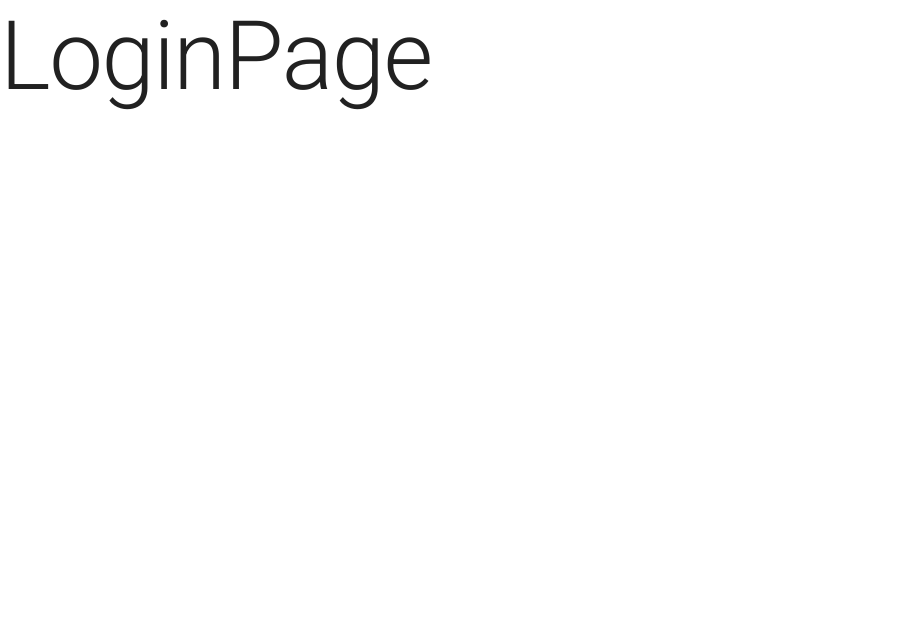
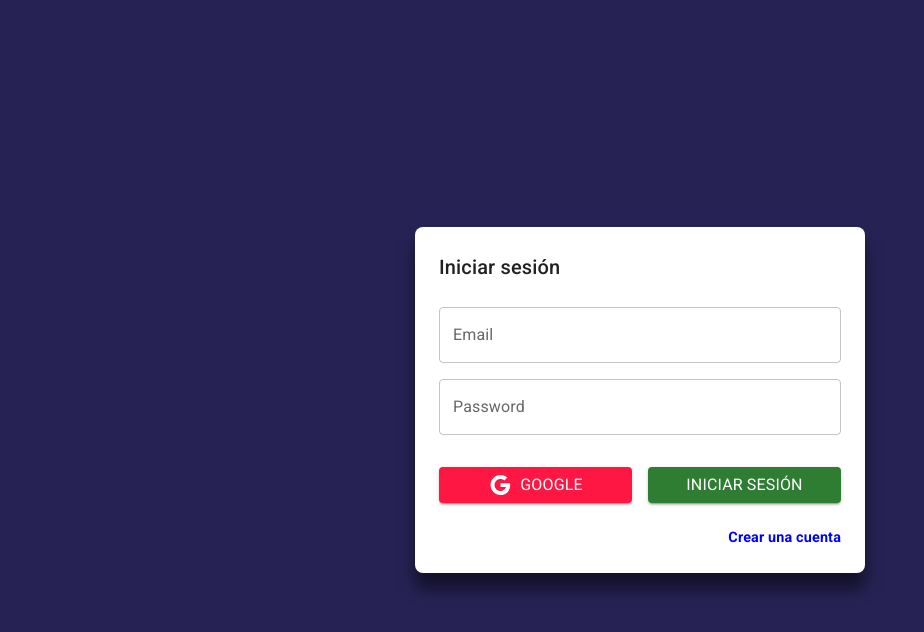
Before and after one commit to fabi4872/app-react, a React (Vite) app: page /auth/login in a window 1280 px wide. Shown: the top 632 px of the page, without its empty margins (0-924 px from the left). Built offline with nearby package versions, Linux system fonts and the light colour scheme.

Commit message:
Avances en proyecto

```diff
--- a/index.html
+++ b/index.html
@@ -8,6 +8,7 @@
       rel="stylesheet"
       href="https://fonts.googleapis.com/css?family=Roboto:300,400,500,700&display=swap"
     />
+    <link rel="stylesheet" href="./src/styles.css">
     <title>App</title>
   </head>
   <body>
--- /dev/null
+++ b/src/auth/layout/AuthBasicTextFields.jsx
@@ -0,0 +1,15 @@
+import { Box, TextField } from '@mui/material';
+
+export const AuthBasicTextFields = ({ type, component, autoComplete, id, name, value, label, variant, placeholder }) => {
+  return (
+    <Box
+      component={ component }
+      xs={ 12 } md={ 6 }
+      sx={{ mt: 2 }}
+      autoComplete={ autoComplete }
+    >
+
+      <TextField type={ type } id={ id } name={ name } value={ value } label={ label } variant={ variant } placeholder={ placeholder } fullWidth />
+    </Box>
+  )
+}
--- /dev/null
+++ b/src/auth/layout/AuthButton.jsx
@@ -0,0 +1,19 @@
+import { Button, Grid, Typography } from '@mui/material';
+
+export const AuthButton = ({ variant, nombre, color, onClick, children, xs, md }) => {
+  return (
+    <Grid
+      item
+      xs={ xs } md={ md }
+    >
+      <Button variant={ variant } color={ color } onClick={ onClick } fullWidth >
+
+        { children }
+
+        <Typography>
+            { nombre }
+        </Typography>
+      </Button>
+    </Grid>
+  )
+}
--- /dev/null
+++ b/src/auth/layout/AuthButtonContainer.jsx
@@ -0,0 +1,16 @@
+import { Grid } from "@mui/material"
+
+export const AuthButtonContainer = ({ children }) => {
+  return (
+    <Grid
+      container
+      direction="row"
+      spacing={ 2 }
+      sx={{ mt: 2 }}
+    >
+
+      { children }
+
+  </Grid>
+  )
+}
--- /dev/null
+++ b/src/auth/layout/AuthContainer.jsx
@@ -0,0 +1,18 @@
+import { Grid } from '@mui/material';
+
+export const AuthContainer = ({ children }) => {
+  return (
+    <Grid
+      container
+      spacing={ 0 }
+      direction="column"
+      justifyContent="center"
+      alignItems="center"
+      sx={{ minHeight: "100vh", backgroundColor: "primary.main", padding: 4 }}
+    >
+
+      { children }
+
+    </Grid>
+  )
+}
--- /dev/null
+++ b/src/auth/layout/AuthFormContainer.jsx
@@ -0,0 +1,16 @@
+import { Grid } from '@mui/material';
+
+export const AuthFormContainer = ({ children }) => {
+  return (
+    <Grid
+      item
+      className="auth-form-container-box-shadow"
+      xs={ 3 }
+      sx={{ width: { sm: 450 }, backgroundColor: "white", padding: 3, borderRadius: 2 }}
+    >
+
+      { children }
+
+    </Grid>
+  )
+}
--- /dev/null
+++ b/src/auth/layout/AuthLink.jsx
@@ -0,0 +1,9 @@
+import { Link } from 'react-router-dom';
+
+export const AuthLink = ({ descripcion, ruta }) => {
+  return (
+    <Link className="auth-link-container-text" component={ Link } to={ ruta }>
+      { descripcion }
+    </Link>
+  )
+}
--- /dev/null
+++ b/src/auth/layout/AuthLinkContainer.jsx
@@ -0,0 +1,16 @@
+import { Grid } from '@mui/material';
+
+export const AuthLinkContainer = ({ children }) => {
+  return (
+    <Grid
+      container
+      direction="row"
+      justifyContent="end"
+      sx={{ mt: 3 }}
+    >
+
+      { children }
+
+    </Grid>
+  )
+}
--- /dev/null
+++ b/src/auth/layout/index.js
@@ -0,0 +1,7 @@
+export * from './AuthContainer';
+export * from './AuthFormContainer';
+export * from './AuthBasicTextFields';
+export * from './AuthButton';
+export * from './AuthButtonContainer';
+export * from './AuthLinkContainer';
+export * from './AuthLink';
--- a/src/auth/pages/LoginPage.jsx
+++ b/src/auth/pages/LoginPage.jsx
@@ -1,7 +1,27 @@
-import { Typography } from "@mui/material"
+import { Google } from '@mui/icons-material';
+import { Typography } from '@mui/material';
+import { AuthBasicTextFields, AuthButton, AuthButtonContainer, AuthContainer, AuthFormContainer, AuthLink, AuthLinkContainer } from '../layout';
 
 export const LoginPage = () => {
   return (
-    <Typography variant="h1">LoginPage</Typography>
+    <AuthContainer>
+      <AuthFormContainer>
+        <Typography sx={{ mb: 3 }} variant="h6">Iniciar sesión</Typography>
+
+        <AuthBasicTextFields type="email" component="form" autoComplete="off" id="email" name="email" value="" label="Email" variant="outlined" placeholder="Email" />
+        <AuthBasicTextFields type="password" component="form" autoComplete="off" id="password" name="password" value="" label="Password" variant="outlined" placeholder="Password" />
+
+        <AuthButtonContainer>
+          <AuthButton variant="contained" nombre="Google" color="error" onClick={ () => {} } xs={ 12 } md= { 6 } >
+            <Google sx={{ mr: 1 }} />
+          </AuthButton>
+          <AuthButton variant="contained" nombre="Iniciar sesión" color="success" onClick={ () => {} } xs={ 12 } md= { 6 } />
+        </AuthButtonContainer>
+
+        <AuthLinkContainer>
+          <AuthLink descripcion="Crear una cuenta" ruta="/auth/register" />
+        </AuthLinkContainer>
+      </AuthFormContainer>
+    </AuthContainer>
   )
 }
--- a/src/auth/pages/RegisterPage.jsx
+++ b/src/auth/pages/RegisterPage.jsx
@@ -1,7 +1,25 @@
-import { Typography } from "@mui/material"
+import { Typography } from '@mui/material';
+import { AuthBasicTextFields, AuthButton, AuthButtonContainer, AuthContainer, AuthFormContainer, AuthLink, AuthLinkContainer } from '../layout';
 
 export const RegisterPage = () => {
   return (
-    <Typography variant="h1">RegisterPage</Typography>
+    <AuthContainer>
+      <AuthFormContainer>
+        <Typography sx={{ mb: 3 }} variant="h6">Crear una cuenta</Typography>
+
+        <AuthBasicTextFields type="text" component="form" autoComplete="off" id="nombres" name="nombres" value="" label="Nombres" variant="outlined" placeholder="Nombres" />
+        <AuthBasicTextFields type="text" component="form" autoComplete="off" id="apellidos" name="apellidos" value="" label="Apellidos" variant="outlined" placeholder="Apellidos" />
+        <AuthBasicTextFields type="email" component="form" autoComplete="off" id="email" name="email" value="" label="Email" variant="outlined" placeholder="Email" />
+        <AuthBasicTextFields type="password" component="form" autoComplete="off" id="password" name="password" value="" label="Password" variant="outlined" placeholder="Password" />
+
+        <AuthButtonContainer>
+          <AuthButton variant="contained" nombre="Crear cuenta" color="success" onClick={ () => {} } xs={ 12 } md= { 12 } />
+        </AuthButtonContainer>
+
+        <AuthLinkContainer>
+          <AuthLink descripcion="Iniciar sesión" ruta="/auth/login" />
+        </AuthLinkContainer>
+      </AuthFormContainer>
+    </AuthContainer>
   )
 }
--- /dev/null
+++ b/src/styles.css
@@ -0,0 +1,16 @@
+*{
+    margin: 0;
+    padding: 0;
+    box-sizing: border-box;
+}
+
+.auth-form-container-box-shadow{
+    box-shadow: 0 1rem 1rem 0 rgba(0, 0, 0, 0.5);
+}
+
+.auth-link-container-text{
+    text-decoration: none;
+    font-size: 0.9rem;
+    color: blue;
+    font-weight: bold;
+}
```
